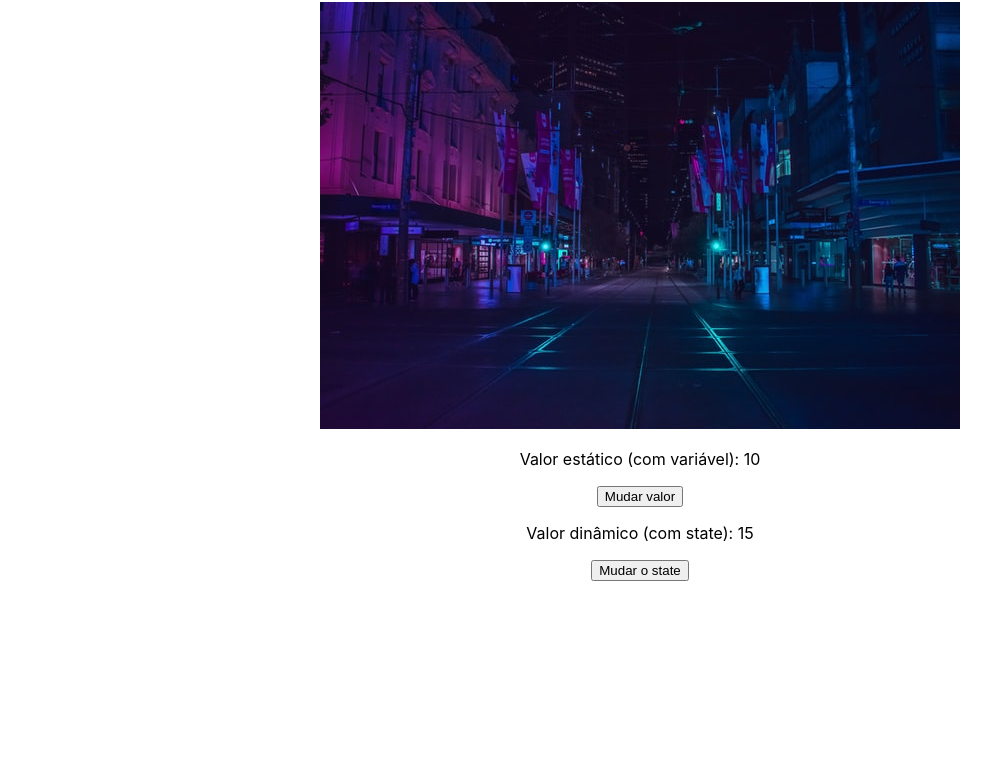
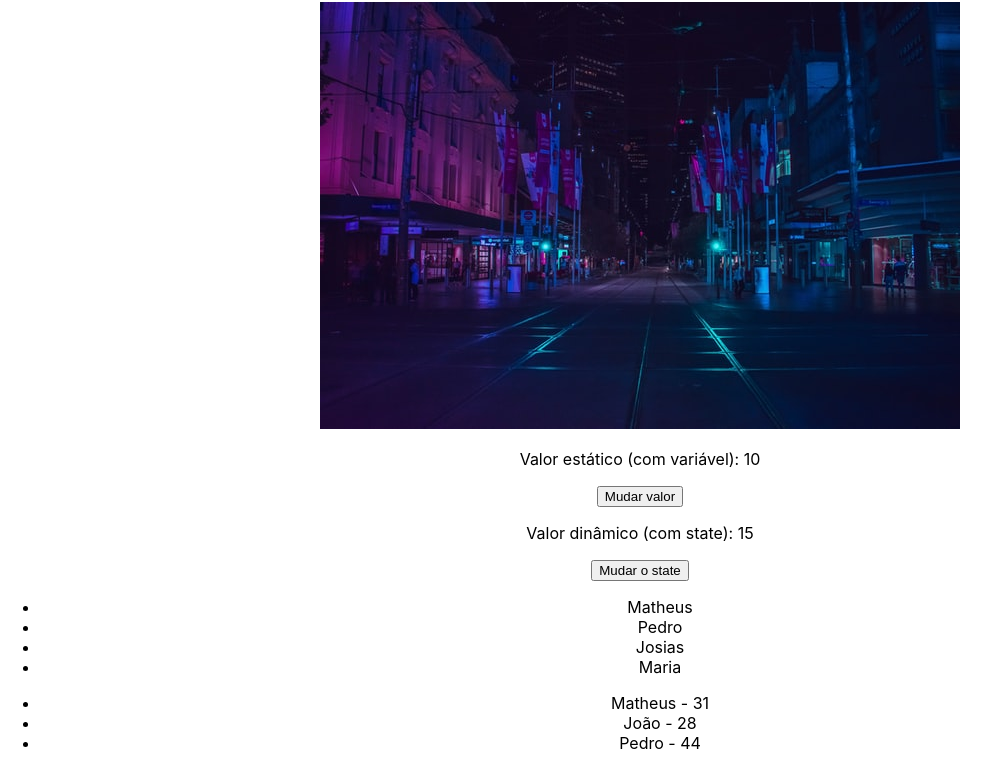
Before and after one commit to sucodelarangela/miniblog, a React (Create React App) app in the folder 3_AVANCANDO_NO_REACT/avancando-react/: page / in a window 1280 px wide. Shown: the part 511-1280 px from the top of the page, without its empty margins (0-1000 px from the left). Before the commit the page ends 1092 px from the top, so only its background shows below. Built offline with nearby package versions, Linux system fonts and the light colour scheme.

Commit message:
rendering lists

```diff
--- a/3_AVANCANDO_NO_REACT/avancando-react/src/App.js
+++ b/3_AVANCANDO_NO_REACT/avancando-react/src/App.js
@@ -6,6 +6,7 @@ import './App.css';
 
 // images
 import City from './assets/city.jpg';
+import ListRender from './Components/ListRender';
 
 function App() {
   return (
@@ -20,6 +21,7 @@ function App() {
         <img src={City} alt="Cidade" />
       </div>
       <ManageData />
+      <ListRender />
     </div>
   );
 }
--- /dev/null
+++ b/3_AVANCANDO_NO_REACT/avancando-react/src/Components/ListRender.js
@@ -0,0 +1,28 @@
+import { useState } from "react";
+
+const ListRender = () => {
+  const [list] = useState(["Matheus", "Pedro", "Josias", "Maria"]);
+
+  const [users] = useState([
+    { id: 1, name: "Matheus", age: 31 },
+    { id: 72378423, name: "João", age: 28 },
+    { id: 8328823, name: "Pedro", age: 44 }
+  ]);
+
+  return (
+    <div>
+      <ul>
+        {list.map((item, i) => (
+          <li key={i}>{item}</li>
+        ))}
+      </ul>
+      <ul>
+        {users.map((user) => (
+          <li key={user.id}>{user.name} - {user.age}</li>
+        ))}
+      </ul>
+    </div>
+  );
+};
+
+export default ListRender;
```
